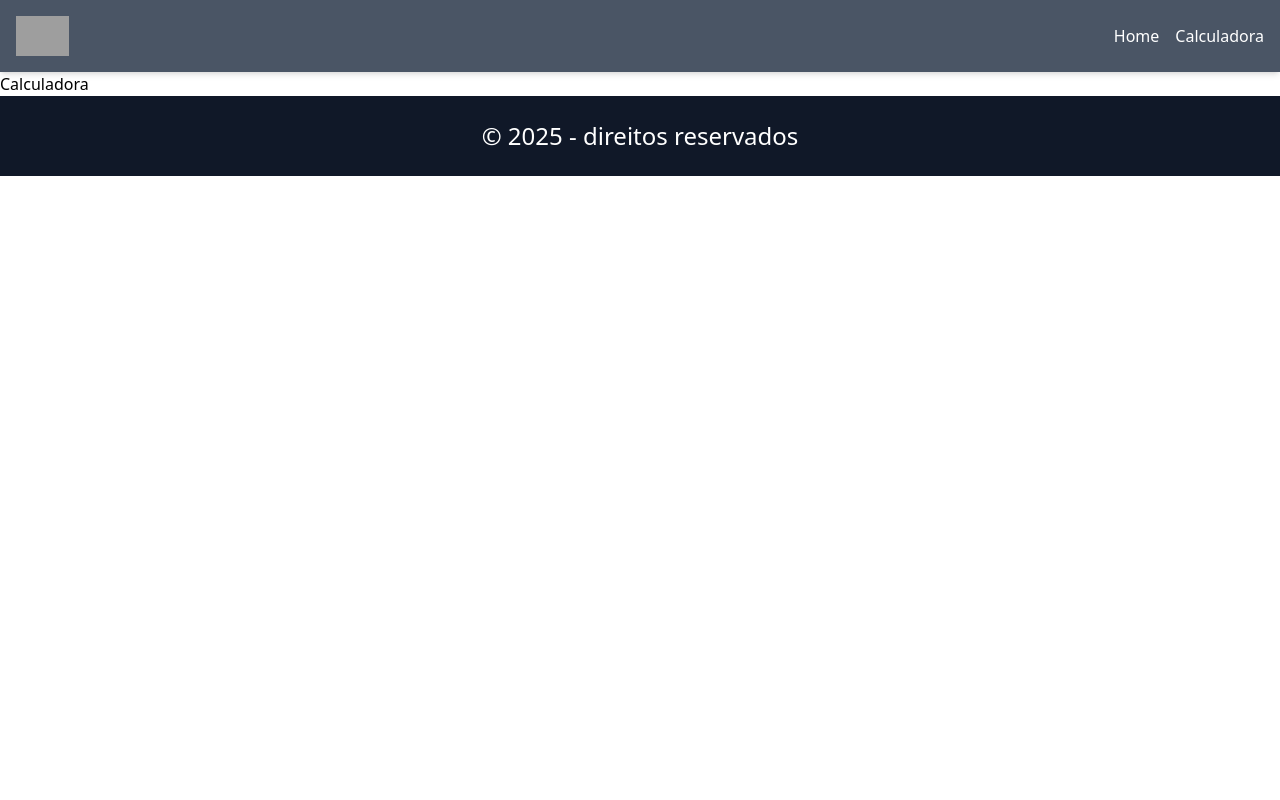
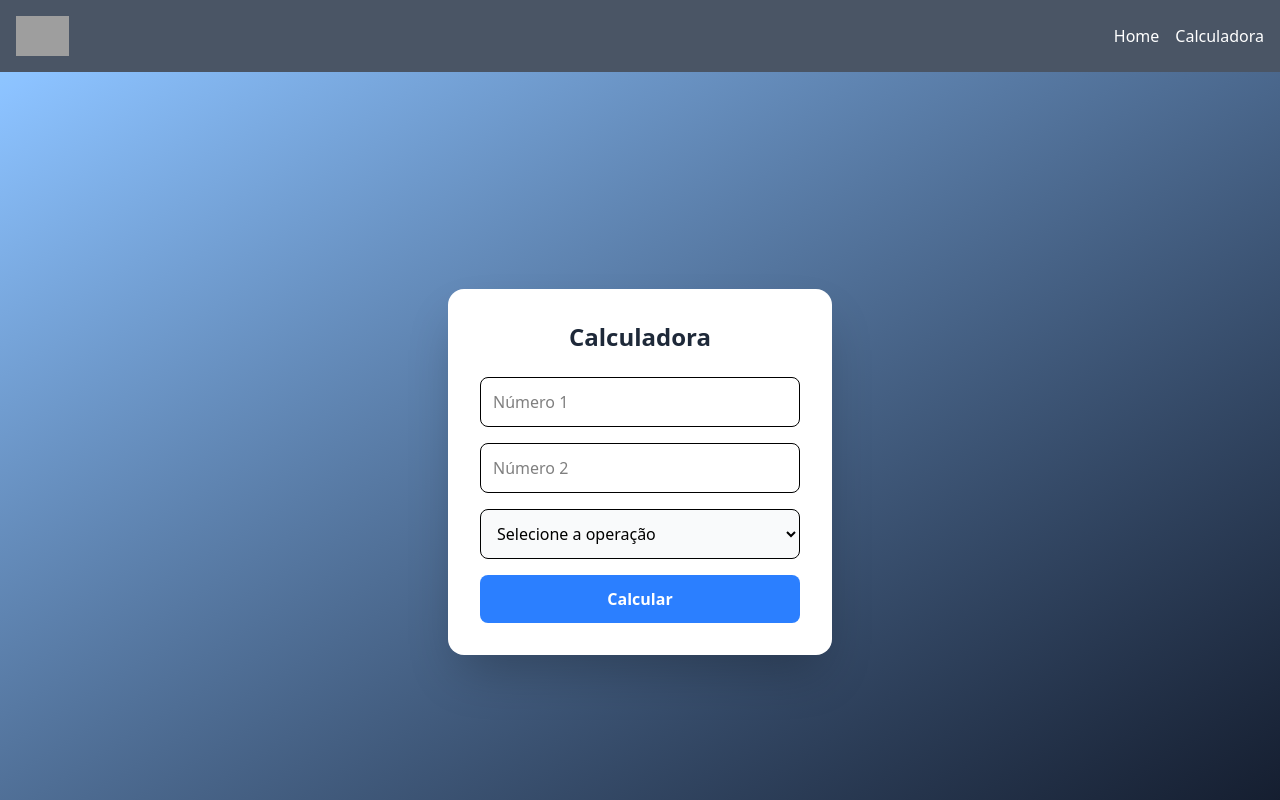
Before and after one commit to sinergia-pro-challenge-equipe-fiap/cp4-webdev, a React (Vite) app: page /calculadora in a window 1280 px wide. Shown: the top 800 px of the page. Built offline with nearby package versions, Linux system fonts and the light colour scheme; grey boxes are pictures that could not be loaded.

Commit message:
Criando e estilizando Calculadora.jsx

```diff
--- a/index.html
+++ b/index.html
@@ -4,7 +4,7 @@
     <meta charset="UTF-8" />
     <link rel="icon" type="image/svg+xml" href="./src/assets/imagem-calculadora.png" />
     <meta name="viewport" content="width=device-width, initial-scale=1.0" />
-    <title>Vite + React</title>
+    <title>Calculadora</title>
   </head>
   <body>
     <div id="root"></div>
--- a/src/App.jsx
+++ b/src/App.jsx
@@ -6,7 +6,6 @@ import Footer from './components/Footer'
 import Nav from './components/Nav'
 
 function App() {
-
 
   return (
     <BrowserRouter>
--- a/src/routes/Calculadora.jsx
+++ b/src/routes/Calculadora.jsx
@@ -1,9 +1,80 @@
-import React from 'react'
+import { useState } from "react";
 
-const Calculadora = () => {
+function Calculadora() {
+  const [num1, setNum1] = useState("");
+  const [num2, setNum2] = useState("");
+  const [operacao, setOperacao] = useState("");
+  const [resultado, setResultado] = useState(null);
+
+  function calcular() {
+    const n1 = parseFloat(num1);
+    const n2 = parseFloat(num2);
+
+    if (operacao === "soma") {
+      setResultado(n1 + n2);
+    } else if (operacao === "subtracao") {
+      setResultado(n1 - n2);
+    } else if (operacao === "multiplicacao") {
+      setResultado(n1 * n2);
+    } else if (operacao === "divisao") {
+      if (n2 === 0) {
+        setResultado("Erro: divisão por zero!");
+      } else {
+        setResultado(n1 / n2);
+      }
+    } else {
+      setResultado("Escolha uma operação válida!");
+    }
+  }
+
   return (
-    <div>Calculadora</div>
-  )
+    <div className="flex items-center justify-center min-h-screen bg-gradient-to-br from-blue-300 to-gray-900">
+      <div className="bg-white shadow-2xl rounded-2xl p-8 w-96 text-center">
+        <h2 className="text-2xl font-bold text-gray-800 mb-6">Calculadora</h2>
+
+        <input
+          type="number"
+          placeholder="Número 1"
+          value={num1}
+          onChange={(e) => setNum1(e.target.value)}
+          className="w-full p-3 mb-4 border rounded-lg focus:ring-2 focus:ring-blue-400 outline-none"
+        />
+
+        <input
+          type="number"
+          placeholder="Número 2"
+          value={num2}
+          onChange={(e) => setNum2(e.target.value)}
+          className="w-full p-3 mb-4 border rounded-lg focus:ring-2 focus:ring-blue-400 outline-none"
+        />
+
+        <select
+          onChange={(e) => setOperacao(e.target.value)}
+          className="w-full p-3 mb-4 border rounded-lg bg-gray-50 focus:ring-2 focus:ring-purple-400 outline-none"
+        >
+          <option value="">Selecione a operação</option>
+          <option value="soma">Soma</option>
+          <option value="subtracao">Subtração</option>
+          <option value="multiplicacao">Multiplicação</option>
+          <option value="divisao">Divisão</option>
+        </select>
+
+        <button
+          onClick={calcular}
+          className="w-full bg-blue-500 hover:bg-blue-600 text-white font-semibold py-3 rounded-lg transition duration-300"
+        >
+          Calcular
+        </button>
+
+        {resultado !== null && (
+          <h3 className="mt-6 text-xl font-semibold text-gray-700">
+            Resultado:{" "}
+            <span className="text-purple-600 font-bold">{resultado}</span>
+          </h3>
+        )}
+      </div>
+    </div>
+  );
 }
 
-export default Calculadora
+export default Calculadora;
--- a/src/routes/Home.jsx
+++ b/src/routes/Home.jsx
@@ -6,6 +6,7 @@ const Home = () => {
     <div className="flex-1 flex flex-col items-center md:items-start text-center md:text-left mb-8 mr-16">
       <p className="text-lg text-gray-400">Qualquer operação</p>
       <h4 className="text-4xl md:text-6xl font-bold sm:text-5xl">Calculadora<br/> Aritmética</h4>
+      <p className="text-lg text-gray-400 mt-4">Simples, rápida e eficiente</p>
       <button className="mt-8 px-6 py-3 bg-blue-600 text-white font-bold rounded-full hover:bg-blue-800  transition-colors duration-300">
         Começar
       </button>
```
